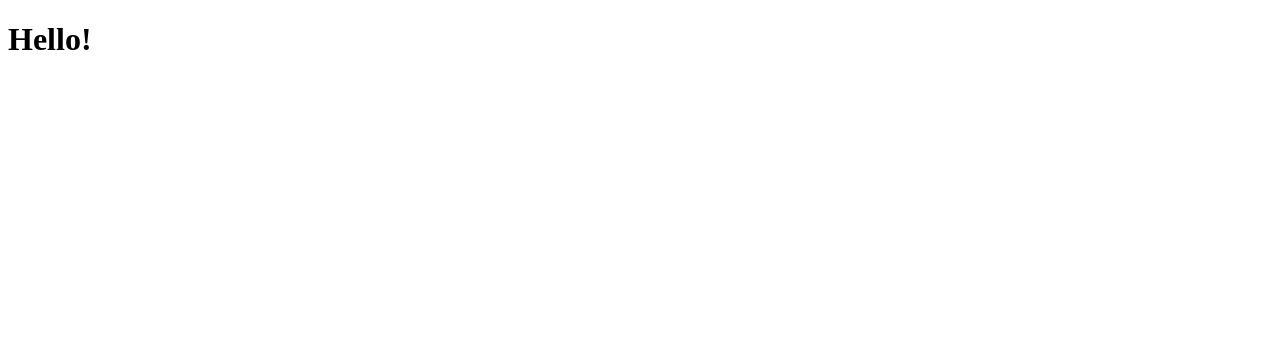
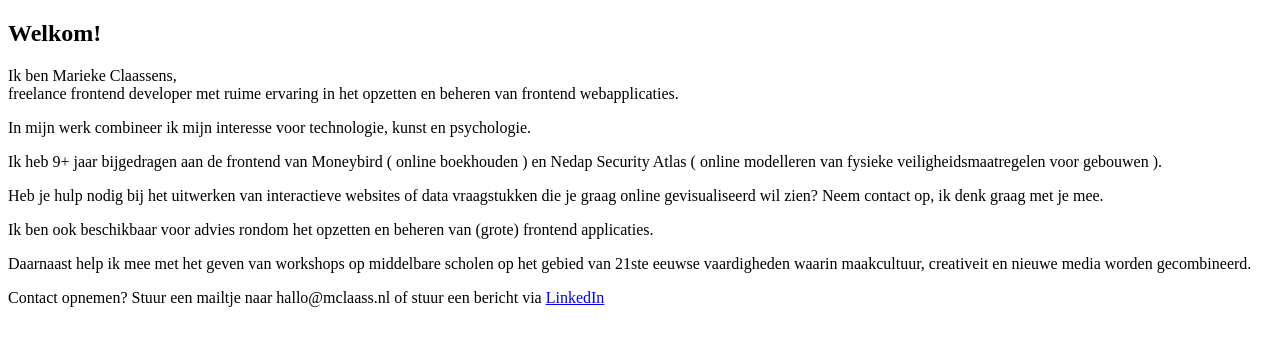
Before and after one commit to MClaass/mclaass, a plain HTML site: page index.html in a window 1280 px wide. Drawn offline with Linux system fonts and the light colour scheme.

Commit message:
add content

```diff
--- a/index.html
+++ b/index.html
@@ -4,9 +4,39 @@
     <meta charset="UTF-8">
     <meta http-equiv="X-UA-Compatible" content="IE=edge">
     <meta name="viewport" content="width=device-width, initial-scale=1.0">
-    <title>MClaass</title>
+    <link rel="apple-touch-icon" sizes="180x180" href="/apple-touch-icon.png">
+    <link rel="icon" type="image/png" sizes="32x32" href="/favicon-32x32.png">
+    <link rel="icon" type="image/png" sizes="16x16" href="/favicon-16x16.png">
+    <link rel="manifest" href="/site.webmanifest">
+    <title>MClaass - Frontend developer </title>
 </head>
 <body>
-    <h1>Hello!</h1>
+
+    <section>
+        <h1>Welkom!</h1>
+        <p>
+            Ik ben Marieke Claassens, <br />
+            freelance frontend developer met ruime ervaring in het opzetten en beheren van frontend webapplicaties.
+        </p>
+        <p>
+            In mijn werk combineer ik mijn interesse voor technologie, kunst en psychologie.
+        </p>
+        <p>
+            Ik heb 9+ jaar bijgedragen aan de frontend van Moneybird ( online boekhouden ) en Nedap Security Atlas ( online modelleren van fysieke veiligheidsmaatregelen voor gebouwen ).
+        </p>
+        <p>
+            Heb je hulp nodig bij het uitwerken van interactieve websites of data vraagstukken die je graag online gevisualiseerd wil zien? Neem contact op, ik denk graag met je mee.
+        </p>
+        <p>
+            Ik ben ook beschikbaar voor advies rondom het opzetten en beheren van (grote) frontend applicaties.
+        </p>
+        <p>
+           Daarnaast help ik mee met het geven van workshops op middelbare scholen op het gebied van 21ste eeuwse vaardigheden waarin maakcultuur, creativeit en nieuwe media worden gecombineerd.
+        </p>
+        <p>
+            Contact opnemen? Stuur een mailtje naar hallo@mclaass.nl of stuur een bericht via <a href="https://www.linkedin.com/in/mclaassens/">LinkedIn</a>
+        </p>
+    </section>
+
 </body>
 </html>
```
